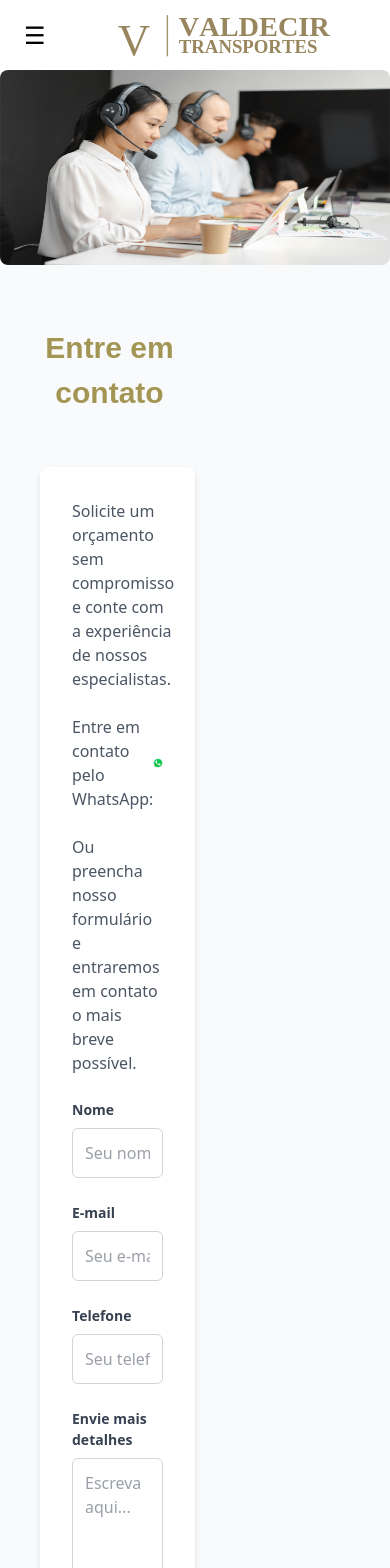
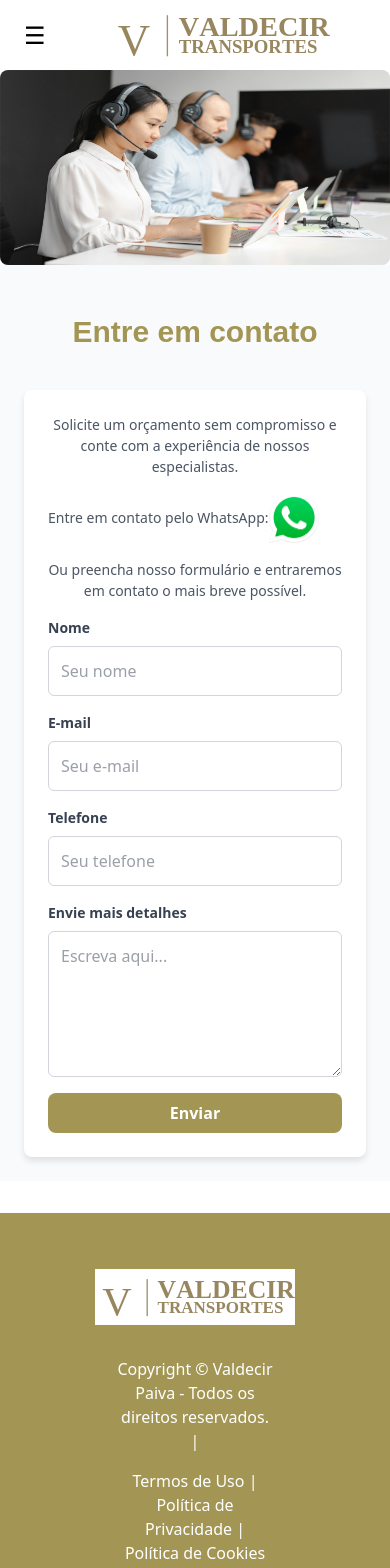
Before and after one commit to samuelfsilva/projeto-site-transportadora, a Next.js app: page /contato in a window 390 px wide. Shown: the top 1568 px of the page. Built offline with nearby package versions, Linux system fonts and the light colour scheme; a web font is replaced by a local one.

Commit message:
adicionar media queries para responsividade nas seções de contato

```diff
--- a/src/components/form-contato-2/styles.css
+++ b/src/components/form-contato-2/styles.css
@@ -79,3 +79,38 @@
 .submit-button:hover {
   background-color: #7e7239;
 }
+
+/* Media Queries para dispositivos móveis */
+@media (max-width: 768px) {
+  .contact-section {
+    grid-template-columns: 1fr; /* Exibe os elementos em uma única coluna */
+    gap: 1rem; /* Reduz o espaçamento entre os elementos */
+    padding: 1.5rem; /* Ajusta o padding para telas menores */
+  }
+
+  .contact-section-form {
+    width: 100%; /* O formulário ocupa 100% da largura */
+    grid-column: span 1; /* Garante que o formulário ocupe apenas uma coluna */
+    padding: 1.5rem; /* Ajusta o padding interno */
+  }
+
+  .contact-section-description {
+    text-align: center; /* Centraliza o texto da descrição */
+    font-size: 0.875rem; /* Ajusta o tamanho da fonte */
+    margin-bottom: 1rem;
+  }
+
+  .contact-section-description img {
+    margin: 0 auto; /* Centraliza a imagem */
+    display: block;
+  }
+
+  .contact-form {
+    gap: 1rem; /* Reduz o espaçamento entre os campos do formulário */
+  }
+
+  .submit-button {
+    font-size: 1rem; /* Ajusta o tamanho da fonte do botão */
+    padding: 0.5rem 1.5rem; /* Ajusta o padding do botão */
+  }
+}
--- a/src/components/form-contato/styles.css
+++ b/src/components/form-contato/styles.css
@@ -71,3 +71,32 @@
 .submit-button:hover {
   background-color: #7e7239;
 }
+
+/* Media Queries para dispositivos móveis */
+@media (max-width: 768px) {
+  .contact-section {
+    grid-template-columns: 1fr; /* Exibe os elementos em uma única coluna */
+    gap: 1rem; /* Reduz o espaçamento entre os elementos */
+    padding: 1.5rem; /* Ajusta o padding para telas menores */
+  }
+
+  .contact-section-form {
+    width: 100%; /* O formulário ocupa 100% da largura */
+    grid-column: span 1; /* Garante que o formulário ocupe apenas uma coluna */
+    padding: 1.5rem; /* Ajusta o padding interno */
+  }
+
+  .contact-section-description {
+    text-align: center; /* Centraliza o texto da descrição */
+    font-size: 0.875rem; /* Ajusta o tamanho da fonte */
+  }
+
+  .contact-form {
+    gap: 1rem; /* Reduz o espaçamento entre os campos do formulário */
+  }
+
+  .submit-button {
+    font-size: 1rem; /* Ajusta o tamanho da fonte do botão */
+    padding: 0.5rem 1.5rem; /* Ajusta o padding do botão */
+  }
+}
```
